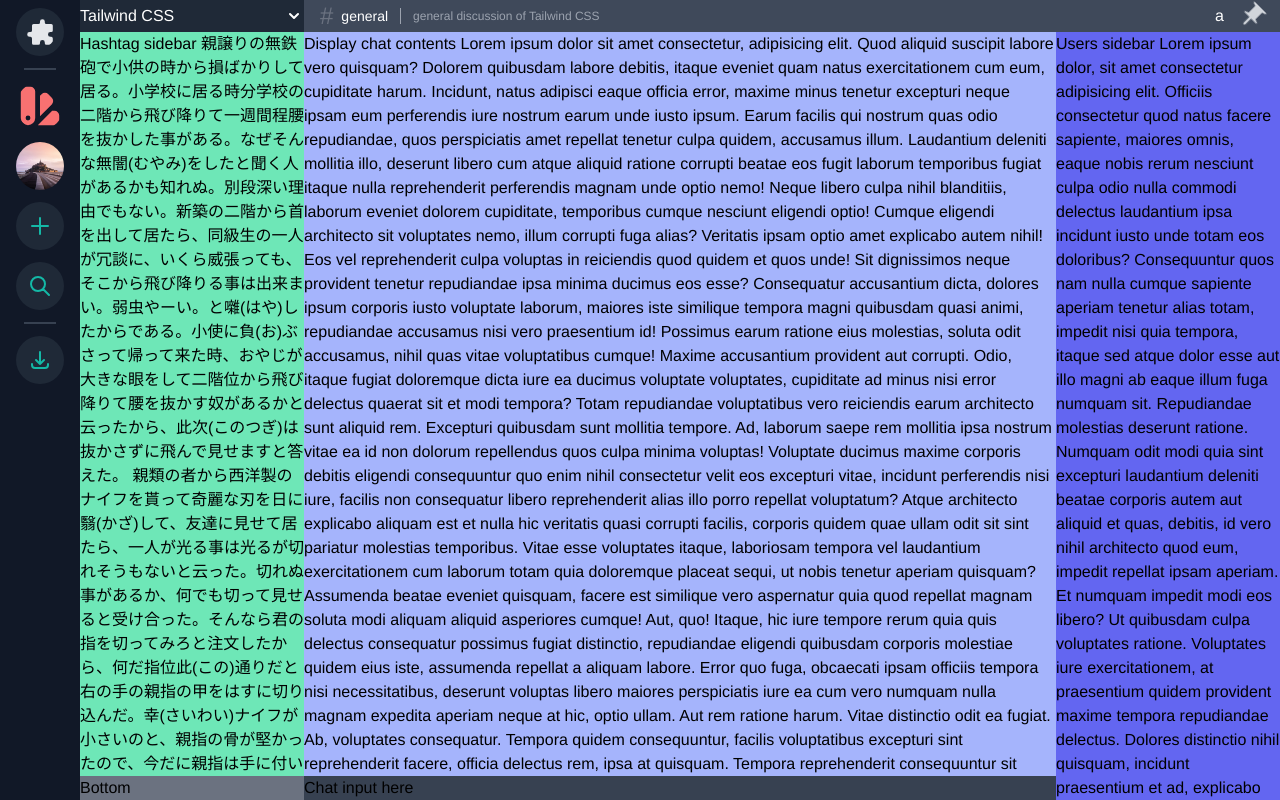
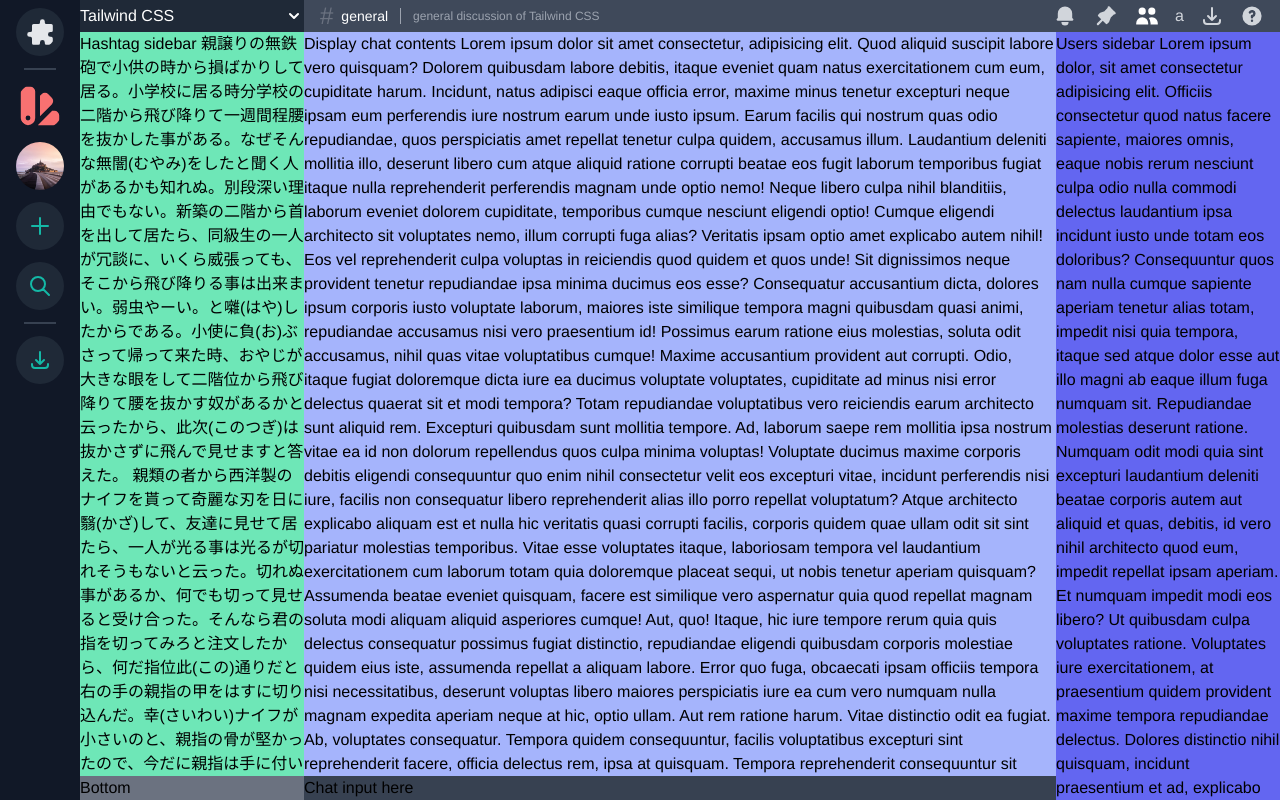
Before and after one commit to miya-start/next-chat, a Next.js app: page / in a window 1280 px wide. Built offline with nearby package versions, Linux system fonts and the light colour scheme.

Commit message:
Add @tabler/icons

```diff
--- a/package.json
+++ b/package.json
@@ -10,6 +10,7 @@
   },
   "dependencies": {
     "@heroicons/react": "^1.0.4",
+    "@tabler/icons": "^1.41.2",
     "next": "11.1.0",
     "react": "17.0.2",
     "react-dom": "17.0.2"
--- a/pages/index.tsx
+++ b/pages/index.tsx
@@ -12,6 +12,7 @@ import {
   UsersIcon,
 } from '@heroicons/react/solid'
 import { DownloadIcon, PlusIcon, SearchIcon } from '@heroicons/react/outline'
+import { IconPin } from '@tabler/icons'
 
 const Home: NextPage = () => {
   return (
@@ -106,19 +107,25 @@ const Home: NextPage = () => {
                 general discussion of Tailwind CSS
               </div>
             </div>
-            <div className="flex items-center">
-              <div className="ml-4">a</div>
-              <div className="ml-4">
-                <svg
-                  className="fill-current text-gray-300 transform rotate-45"
-                  height={24}
-                  width={24}
-                  xmlns="http://www.w3.org/2000/svg"
-                  viewBox="0 0 20 20"
-                >
-                  <path d="M11 12h6v-1l-3-1V2l3-1V0H3v1l3 1v8l-3 1v1h6v7l1 1 1-1v-7z" />
-                </svg>
-              </div>
+            <div className="flex items-center text-gray-300">
+              <button className="ml-4">
+                <BellIcon width={24} height={24} />
+              </button>
+              <button className="ml-4">
+                <IconPin className="fill-current" size={26} />
+              </button>
+              <button className="ml-4 text-white">
+                <UsersIcon width={24} height={24} />
+              </button>
+              <nav role="search" className="ml-4">
+                a
+              </nav>
+              <button className="ml-4">
+                <DownloadIcon width={24} height={24} />
+              </button>
+              <button className="ml-4">
+                <QuestionMarkCircleIcon width={24} height={24} />
+              </button>
             </div>
           </div>
         </section>
```
Also changed, not shown: 1 other file (tests, documents, lock files or other folders).
